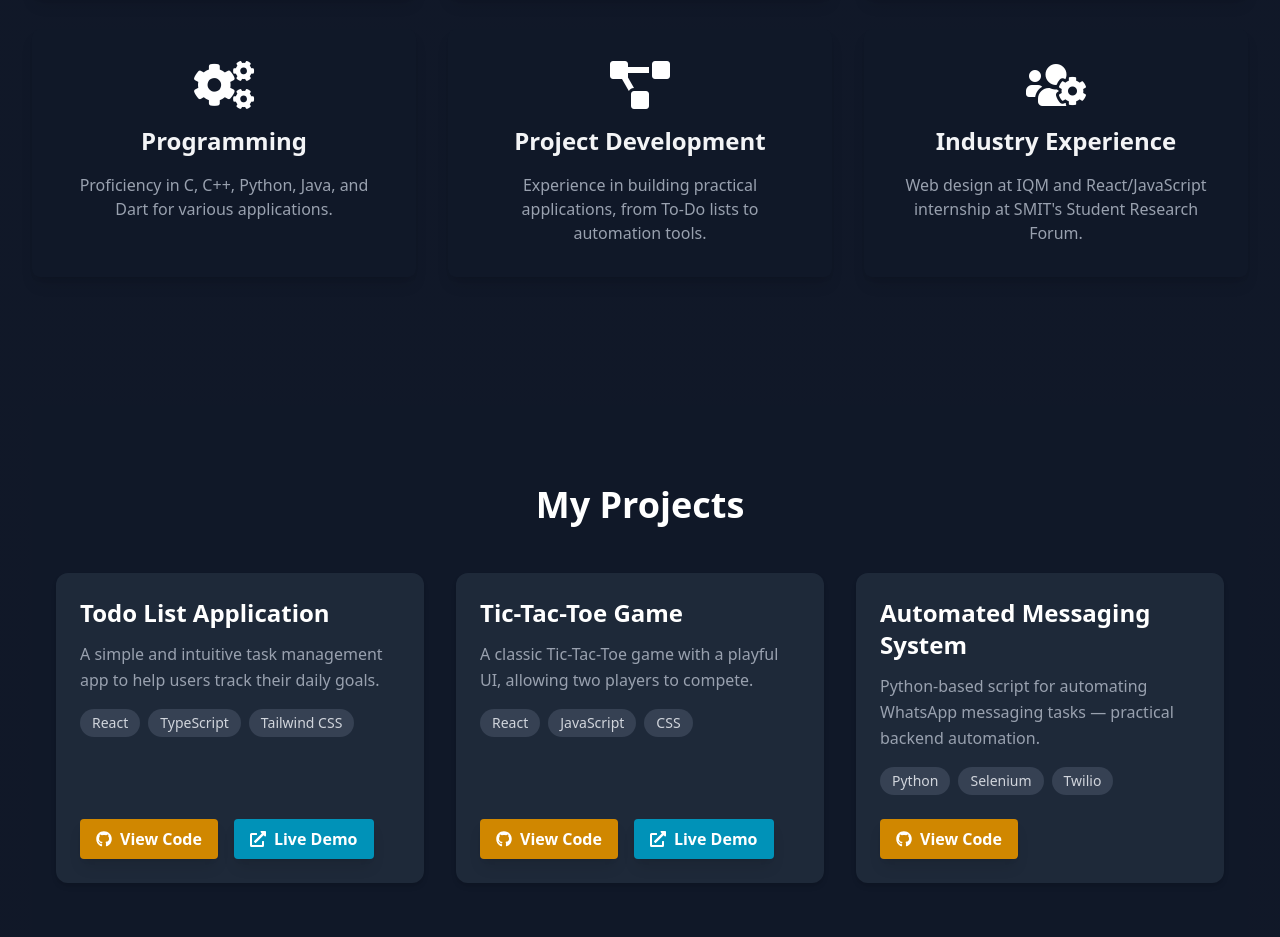
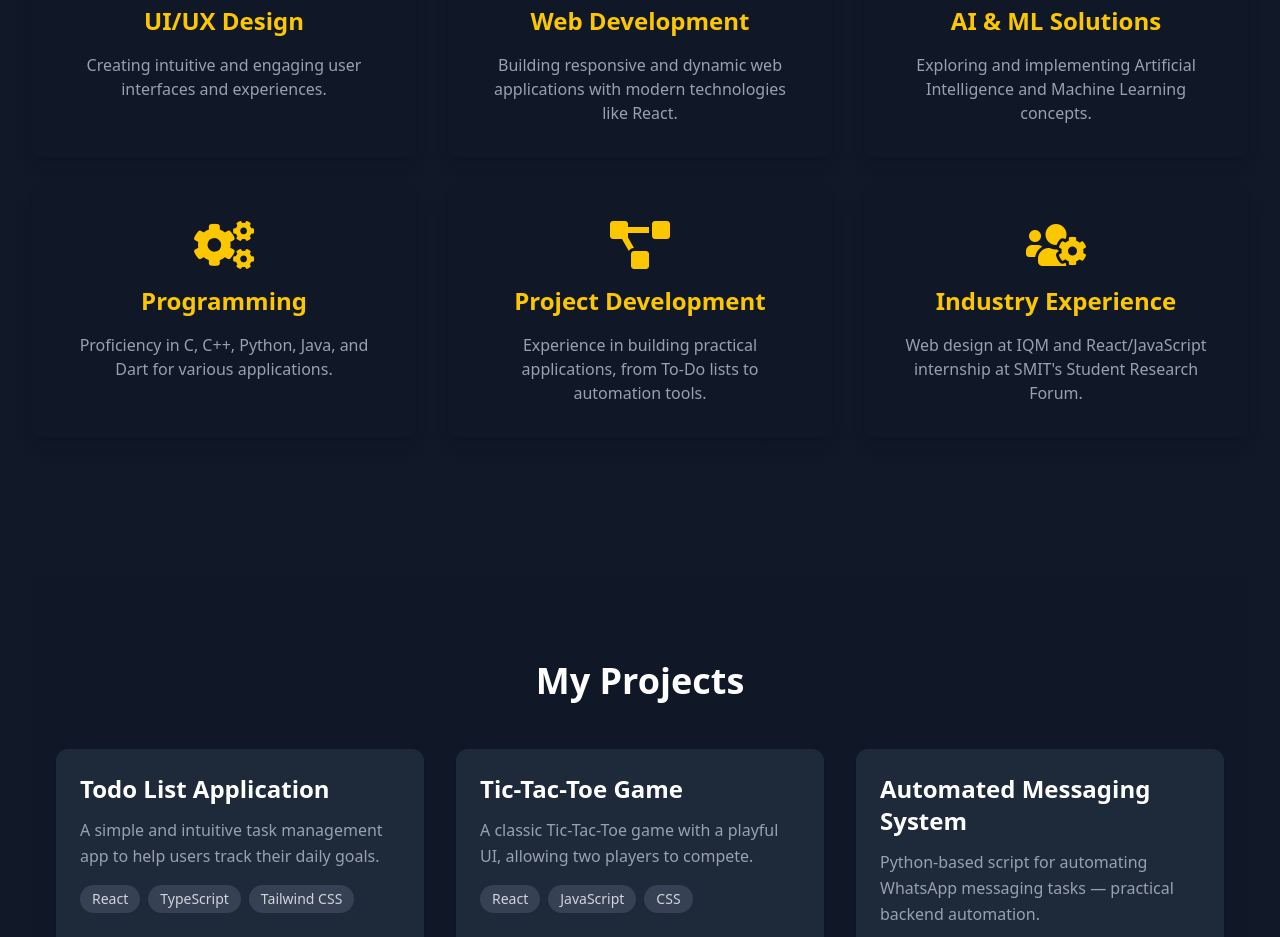
Before and after one commit to Soisyam/my-portfolio, a React (Vite) app: page / in a window 1280 px wide. Shown: the part 1860-2797 px from the top of the page. Built offline with nearby package versions, Linux system fonts and the light colour scheme.

Commit message:
Updated App.tsx

```diff
--- a/src/App.tsx
+++ b/src/App.tsx
@@ -8,38 +8,38 @@ import { motion } from 'framer-motion';
 
 export default function App() {
   return (
-    <div className="min-h-screen text-gray-100 relative overflow-hidden scrollbar-thin scrollbar-thumb-white/30 scrollbar-track-gray-800">
-      {/* Background Gradient Animation */}
+    <div className="min-h-screen text-gray-100 relative overflow-hidden scrollbar-thin scrollbar-thumb-white/20 scrollbar-track-gray-800">
+      {/* Background Animation */}
       <div className="absolute inset-0 bg-gradient-to-r from-gray-900 via-gray-900 to-gray-900 bg-[length:200%_200%] animate-fade-gradient z-0"></div>
 
       <div className="relative z-10">
         <Navbar />
-        <main className="container mx-auto p-8">
-          <motion.section
-            id="hero"
-            initial={{ opacity: 0, y: -40 }}
+        <main className="container mx-auto p-8 space-y-20">
+          {/* Hero Section with Fade-Up Animation */}
+          <motion.div
+            initial={{ opacity: 0, y: 40 }}
             whileInView={{ opacity: 1, y: 0 }}
             transition={{ duration: 0.8 }}
             viewport={{ once: true }}
           >
             <Hero />
-          </motion.section>
+          </motion.div>
 
-          <motion.section
-            id="about"
+          {/* About Section */}
+          <motion.div
             initial={{ opacity: 0, y: 40 }}
             whileInView={{ opacity: 1, y: 0 }}
             transition={{ duration: 0.8 }}
             viewport={{ once: true }}
           >
             <About />
-          </motion.section>
+          </motion.div>
 
-          {/* ✅ Services Section */}
+          {/* Services Section */}
           <motion.section
             id="services"
             className="py-16 text-center"
-            initial={{ opacity: 0, y: 50 }}
+            initial={{ opacity: 0, y: 40 }}
             whileInView={{ opacity: 1, y: 0 }}
             transition={{ duration: 0.8 }}
             viewport={{ once: true }}
@@ -86,39 +86,35 @@ export default function App() {
                   viewport={{ once: true }}
                   className="bg-gray-900 p-8 rounded-lg shadow-lg hover:shadow-white/20 transition duration-300"
                 >
-                  <div className="text-5xl text-white mb-4">
+                  <div className="text-5xl text-yellow-400 mb-4">
                     <i className={service.icon}></i>
                   </div>
-                  <h3 className="text-2xl font-semibold mb-4">{service.title}</h3>
+                  <h3 className="text-2xl font-semibold mb-4 text-yellow-400">{service.title}</h3>
                   <p className="text-gray-400">{service.desc}</p>
                 </motion.div>
               ))}
             </div>
           </motion.section>
 
-          {/* ✅ Projects Section with animation */}
-          <motion.section
-            id="projects"
-            className="py-16"
-            initial={{ opacity: 0, y: 50 }}
+          {/* Projects Section */}
+          <motion.div
+            initial={{ opacity: 0, y: 40 }}
             whileInView={{ opacity: 1, y: 0 }}
             transition={{ duration: 0.8 }}
             viewport={{ once: true }}
           >
             <Projects />
-          </motion.section>
+          </motion.div>
 
-          {/* ✅ Contact Section with animation */}
-          <motion.section
-            id="contact"
-            className="py-16"
-            initial={{ opacity: 0, y: 50 }}
+          {/* Contact Section */}
+          <motion.div
+            initial={{ opacity: 0, y: 40 }}
             whileInView={{ opacity: 1, y: 0 }}
             transition={{ duration: 0.8 }}
             viewport={{ once: true }}
           >
             <Contact />
-          </motion.section>
+          </motion.div>
         </main>
         <Footer />
       </div>
```
